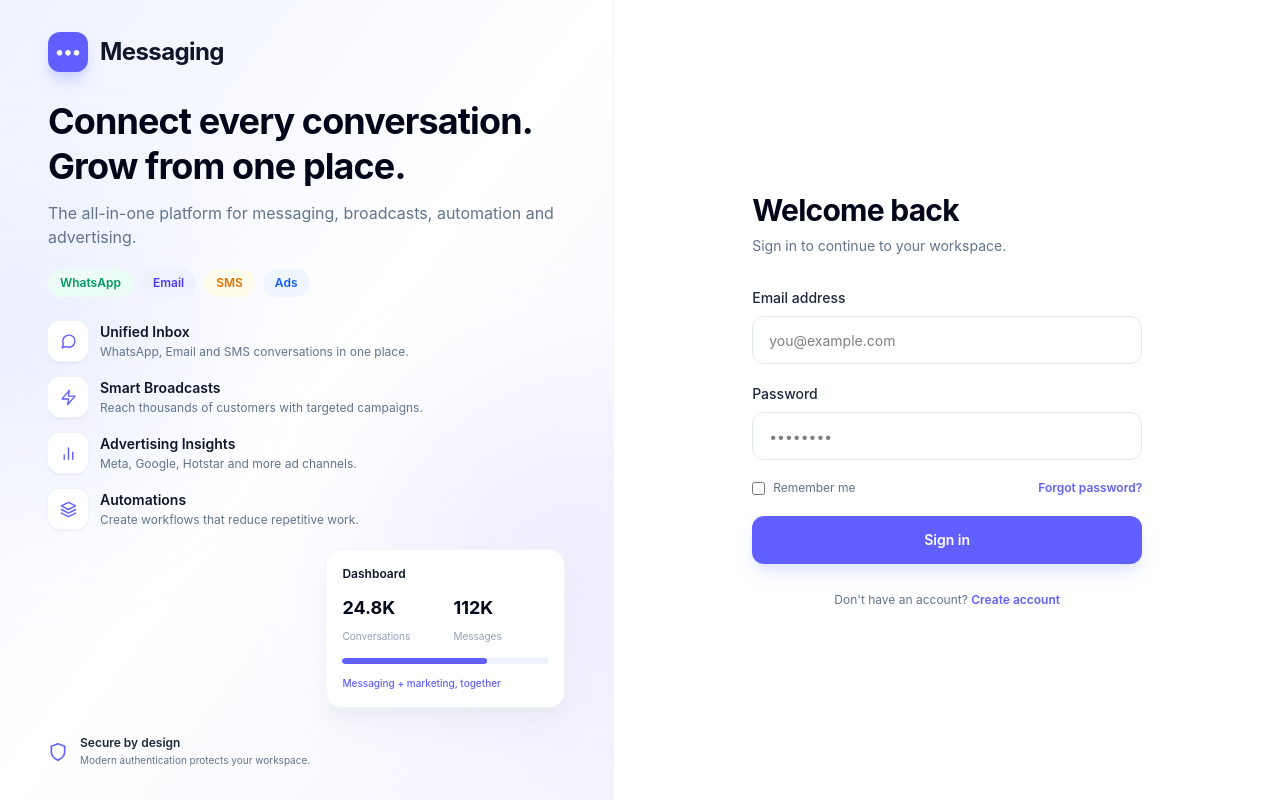
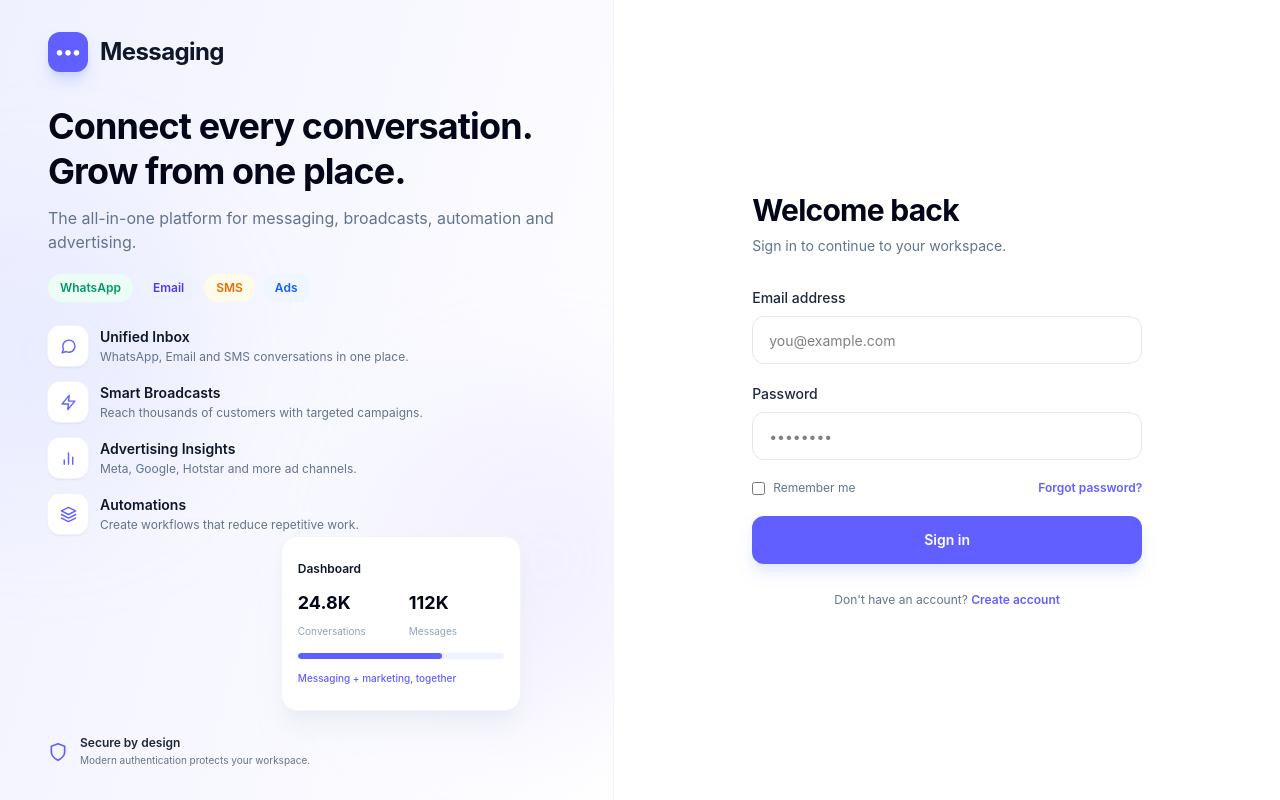
Before and after one commit to renukaprasad-ms/messaging, a React (Vite) app in the folder frontend/: page /login in a window 1280 px wide. Built offline with nearby package versions, Linux system fonts and the light colour scheme.

Commit message:
style(frontend): update AuthLayout styles for improved visual consistency

```diff
--- a/frontend/src/layouts/AuthLayout.tsx
+++ b/frontend/src/layouts/AuthLayout.tsx
@@ -11,7 +11,7 @@ const capabilities = [
 const AuthLayout = () => {
   return (
     <main className="h-dvh overflow-hidden bg-white lg:grid lg:grid-cols-[48%_52%]">
-      <section className="relative hidden h-dvh overflow-hidden border-r border-slate-100 bg-gradient-to-br from-indigo-50 via-white to-violet-50 px-10 py-8 lg:flex lg:flex-col xl:px-12">
+      <section className="relative hidden h-dvh overflow-hidden border-r border-slate-100 bg-[linear-gradient(105deg,#F0F1FF_0%,#FFFFFF_100%)] px-10 py-8 lg:flex lg:flex-col xl:px-12">
         <div className="absolute -left-24 top-52 h-72 w-72 rounded-full bg-indigo-200/20 blur-3xl" />
         <div className="absolute -right-24 bottom-20 h-80 w-80 rounded-full bg-violet-200/30 blur-3xl" />
 
@@ -20,8 +20,8 @@ const AuthLayout = () => {
           <span className="text-2xl font-bold tracking-tight text-slate-900">Messaging</span>
         </div>
 
-        <div className="relative z-10 flex min-h-0 flex-1 flex-col justify-center py-5">
-          <h1 className="text-3xl font-bold leading-tight tracking-tight text-slate-950 xl:text-4xl 2xl:text-5xl">
+        <div className="relative z-0 flex min-h-0 flex-1 flex-col justify-top py-8">
+          <h1 className="text-3xl font-bold leading-tight tracking-tight text-slate-950 xl:text-4xl 2xl:text-4xl">
             Connect every conversation.<br />Grow from one place.
           </h1>
           <p className="mt-3 max-w-lg text-sm leading-6 text-slate-500 xl:text-base">
@@ -49,7 +49,7 @@ const AuthLayout = () => {
             ))}
           </div>
 
-          <div className="ml-auto mt-5 hidden w-60 rounded-2xl border border-slate-100 bg-white p-4 shadow-xl shadow-slate-200/50 xl:block 2xl:mt-7">
+          <div className="relative z-10 ml-auto mt-5 w-60 rounded-2xl border border-slate-100 bg-white px-4 py-6 shadow-xl shadow-slate-200/50 xl:absolute xl:left-[45%] xl:top-[70%] xl:mt-0">
             <p className="text-xs font-semibold text-slate-900">Dashboard</p>
             <div className="mt-3 grid grid-cols-2 gap-4">
               <div><strong className="block text-lg text-slate-950">24.8K</strong><span className="text-[10px] text-slate-400">Conversations</span></div>
```
